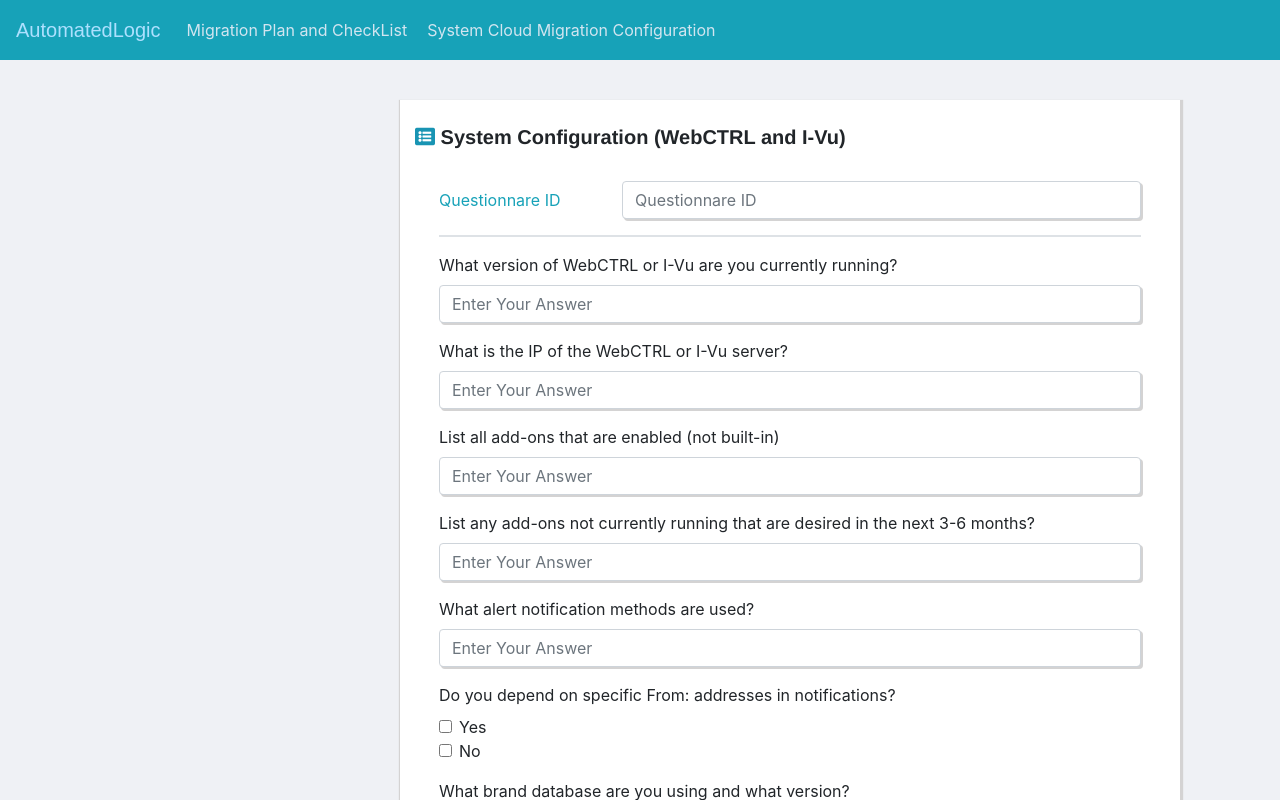
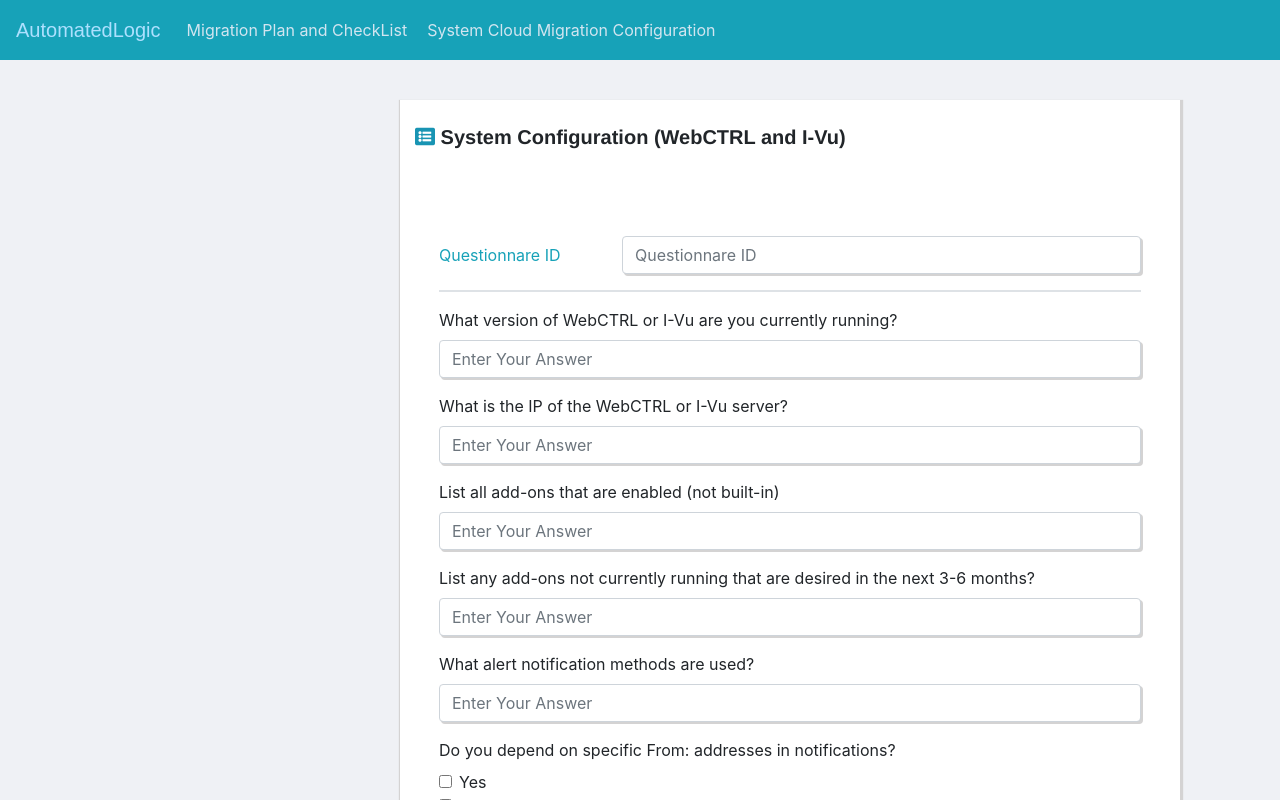
Before and after one commit to thiethaa/alc-autobots-ui, a React (Create React App) app: page /questionnare in a window 1280 px wide. Shown: the top 800 px of the page. Built offline with nearby package versions, Linux system fonts and the light colour scheme.

Commit message:
added successMsg

```diff
--- a/src/components/CheckList.js
+++ b/src/components/CheckList.js
@@ -139,8 +139,8 @@
       <h5 className="title"><i className="fas fa-list-alt"></i>  Deep Dive Meeting</h5>
        <Form className="p-4">
 
-            <div style={{color:'green',textAlign:'center'}}>{successMsg}</div>
-            <div style={{color:'Red',textAlign:'center'}}>{errMsg}</div>
+            <div style={{color:'green',textAlign:'center',padding:'10px',margin:'5px'}}>{successMsg}</div>
+            <div style={{color:'Red',textAlign:'center',padding:'10px',margin:'5px'}}>{errMsg}</div>
 
               <div>
                 <Form.Group as={Row} controlId="formBasicEmail">
--- a/src/components/Questionnare.js
+++ b/src/components/Questionnare.js
@@ -88,8 +88,8 @@
     <h5 className="title"><i className="fas fa-list-alt"></i>  System Configuration (WebCTRL and I-Vu)</h5>
      <Form className="p-4">
 
-     <div style={{color:'green',textAlign:'center'}}>{successMsg}</div>
-     <div style={{color:'Red',textAlign:'center'}}>{errMsg}</div>
+        <div style={{color:'green',textAlign:'center',padding:'10px',margin:'5px'}}>{successMsg}</div>
+        <div style={{color:'Red',textAlign:'center',padding:'10px',margin:'5px'}}>{errMsg}</div>
 
           <div>
             <Form.Group as={Row} controlId="formBasicEmail">
```
Also changed, not shown: 1 other file (tests, documents, lock files or other folders).
